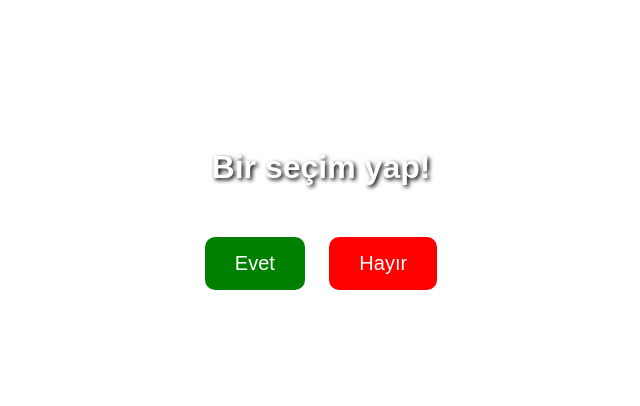
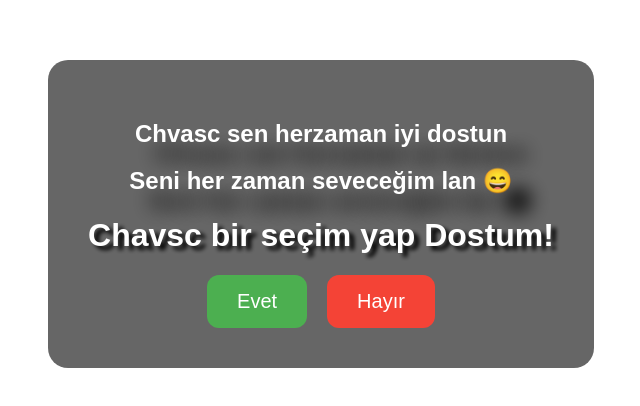
Before and after one commit to Kinali46/Chavsc, a plain HTML site: page index.html in a window 1280 px wide. Shown: the part 186-592 px from the top of the page, without its empty margins (319-959 px from the left). Drawn offline with Linux system fonts and the light colour scheme.

Commit message:
Update index.html

```diff
--- a/index.html
+++ b/index.html
@@ -7,33 +7,50 @@
     body {
       margin: 0;
       height: 100vh;
-      background-image: url('arkaplan.jpg'); /* */
+      background-image: url(''); /* Görsel URL'si buraya */
       background-size: cover;
       background-position: center;
       display: flex;
-      flex-direction: column;
       justify-content: center;
       align-items: center;
       font-family: sans-serif;
     }
 
+    .container {
+      background: rgba(0, 0, 0, 0.6);
+      padding: 40px;
+      border-radius: 20px;
+      box-shadow: 0 0 20px rgba(255, 255, 255, 0.2);
+      text-align: center;
+      backdrop-filter: blur(6px);
+    }
+
     h1 {
+      color: rgb(255, 255, 255);
+       text-shadow: 5px 4px 4px #000000;
+    }
+       h2 {
+      color: rgb(255, 255, 255);
+      text-shadow: 20px 20px 20px #000000;
+    }
+   h3 {
       color: white;
-      text-shadow: 2px 2px 4px #000;
+      text-shadow: 20px 20px 20px #000000;
     }
 
     .buttons {
-      margin-top: 20px;
+      display: flex;
+      justify-content: center;
+      gap: 20px;
     }
 
     button {
       padding: 15px 30px;
-      margin: 10px;
       font-size: 20px;
       border: none;
-      border-radius: 10px;
+      border-radius: 12px;
       cursor: pointer;
-      transition: transform 0.2s;
+      transition: transform 0.2s, background-color 0.3s;
     }
 
     button:hover {
@@ -41,27 +58,31 @@
     }
 
     .yes {
-      background-color: green;
+      background-color: #4CAF50;
       color: white;
     }
 
     .no {
-      background-color: red;
+      background-color: #F44336;
       color: white;
     }
   </style>
 </head>
 <body>
 
-  <h1>Bir seçim yap!</h1>
-  <div class="buttons">
-    <button class="yes" onclick="playVideo()">Evet</button>
-    <button class="no" onclick="alert('Belki sonra 😄')">Hayır</button>
+  <div class="container">
+    <h2>Chvasc sen herzaman iyi dostun </h2>
+    <h2> Seni her zaman seveceğim lan 😄 </h2>
+    <h1>Chavsc bir seçim yap Dostum!</h1>
+    <div class="buttons">
+      <button class="yes" onclick="playVideo()">Evet</button>
+      <button class="no" onclick="alert('Chvasc Piçlik yapma evete bas 😄')">Hayır</button>
+    </div>
   </div>
 
   <script>
     function playVideo() {
-      window.open("https://www.youtube.com/watch?v=aRCG4Ccthz8", "_blank");
+      window.open("https://www.youtube.com/watch?v=mwjs25xrEI0", "_blank");
     }
   </script>
 
```
